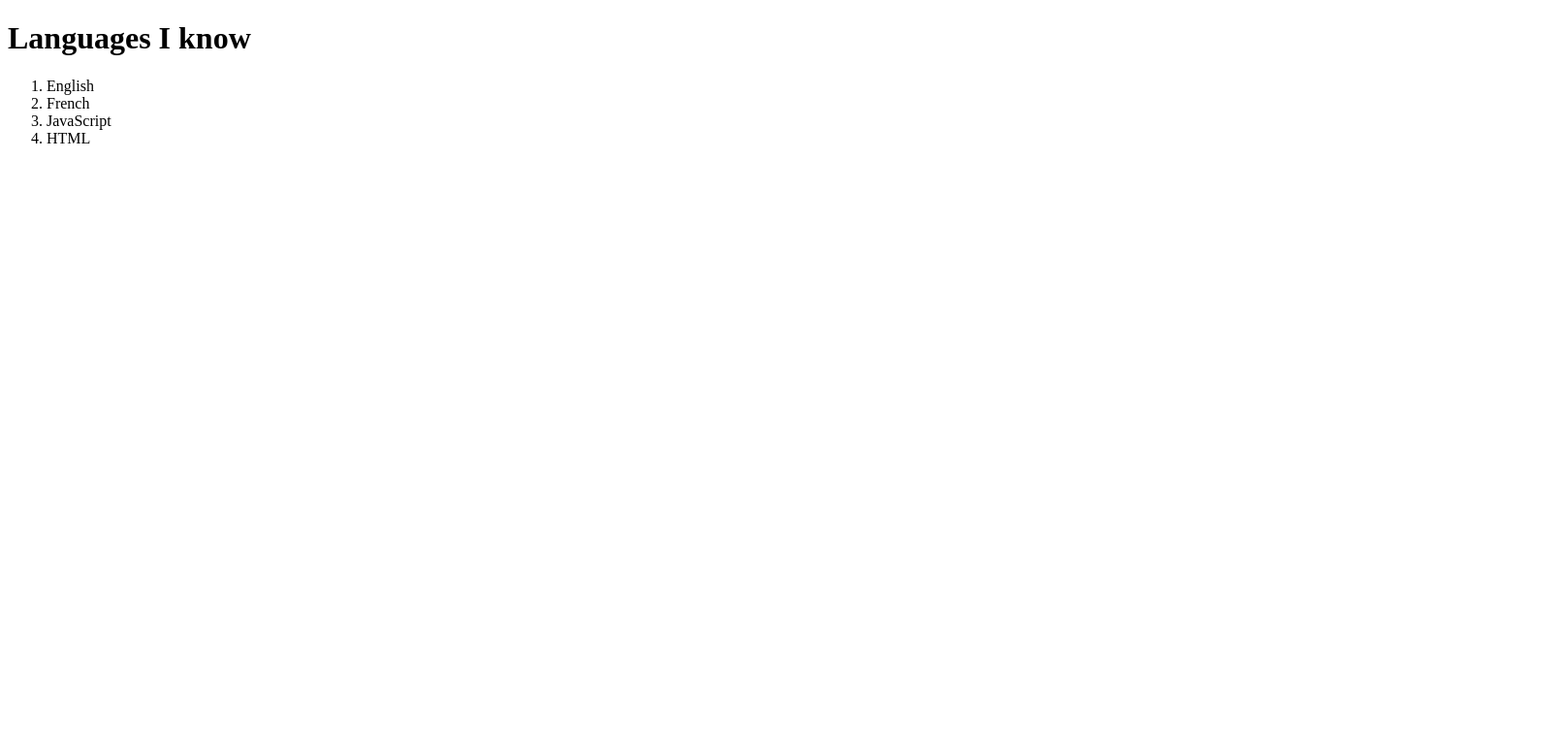
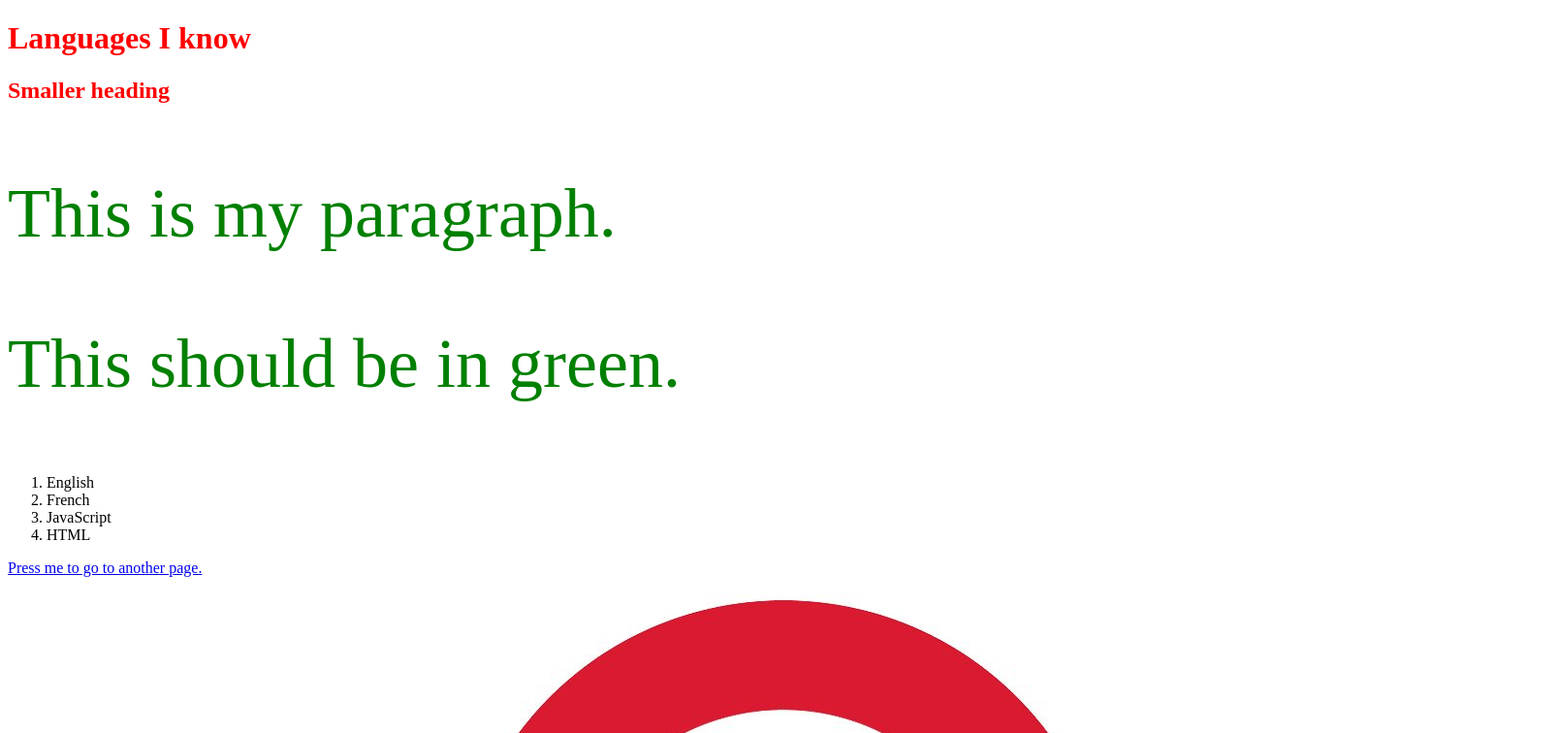
Before and after one commit to rhwang1226/Portfolio, a plain HTML site: page index.html in a window 1280 px wide. Shown: the top 756 px of the page at 97% size, 1608 px wide, since content can reach past the window. Drawn offline with Linux system fonts and the light colour scheme.

Commit message:
made css file

```diff
--- a/index.html
+++ b/index.html
@@ -2,14 +2,22 @@
 <html>
     <head>
         <title>Robin's Web Page</title>
+        <link href="style.css" rel="stylesheet" type="text/css">
     </head>
     <body>
-        <h1>Languages I know</h1>
+        <div>
+            <h1>Languages I know</h1>
+            <h2>Smaller heading</h2>
+        </div>
+        <p>This is my paragraph.</p>
+        <p style="color:green; font-size: 72px">This should be in green.</p>
         <ol>
             <li>English</li>
             <li>French</li>
             <li>JavaScript</li>
             <li>HTML</li>
         </ol>
+        <a href="https://google.com" target="_blank">Press me to go to another page.</a>
+        <img src="photo.jpg" alt="Target Logo">
     </body>
 </html>
--- /dev/null
+++ b/style.css
@@ -0,0 +1,7 @@
+p {
+    color:green;
+    font-size: 72px;
+}
+div {
+    color:red;
+}
```
Also changed, not shown: photo.jpg (added).
